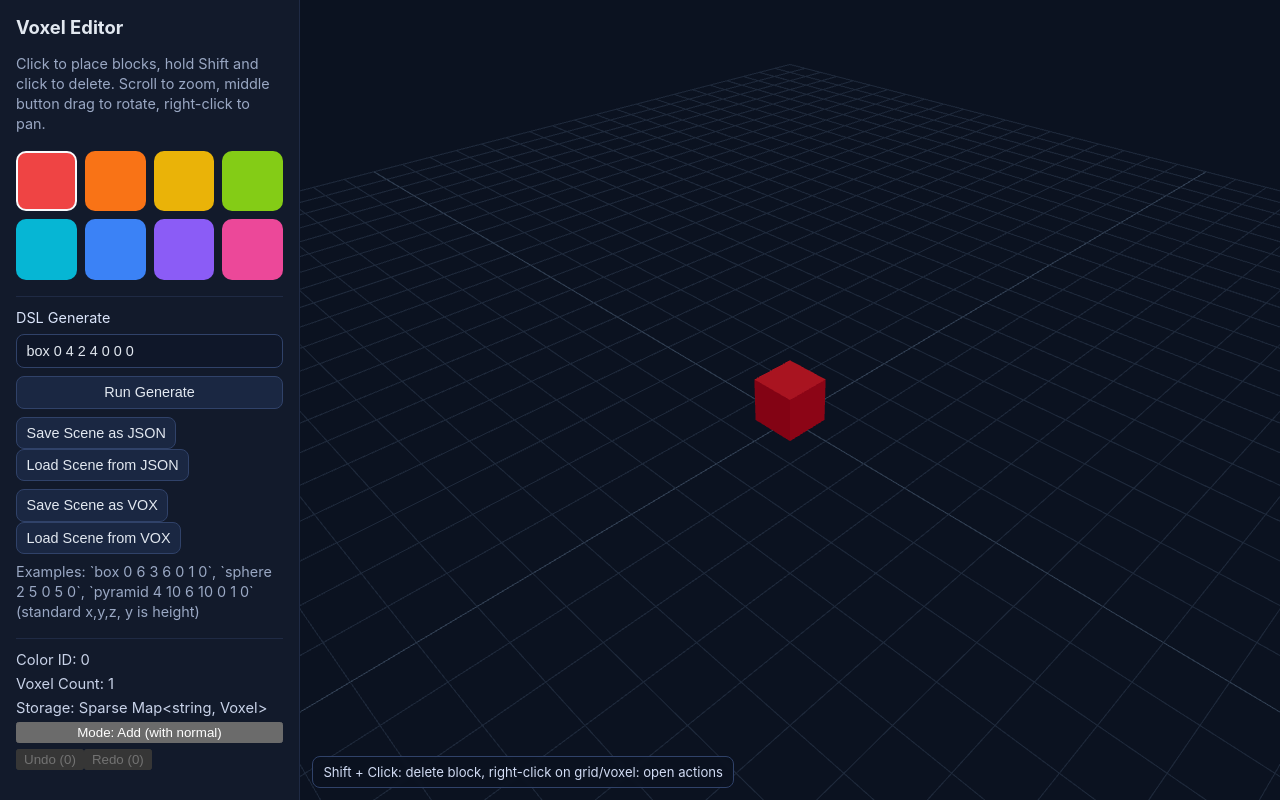
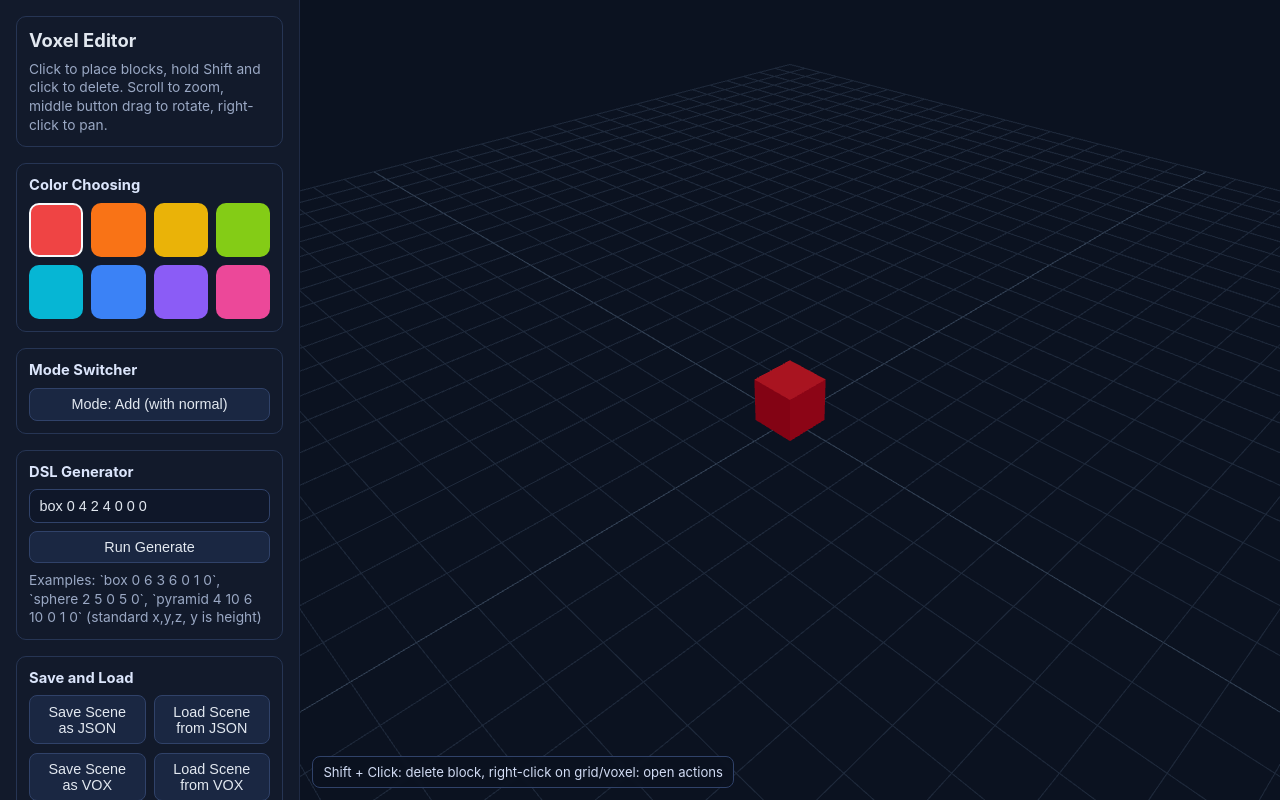
Before and after one commit to CleverAutoman/voxel-editor, a Next.js app: page / in a window 1280 px wide. Built offline with nearby package versions, Linux system fonts and the light colour scheme.

Commit message:
UI update

```diff
--- a/app/globals.css
+++ b/app/globals.css
@@ -35,6 +35,7 @@ main {
   display: flex;
   flex-direction: column;
   gap: 1rem;
+  overflow-y: auto;
 }
 
 .sidebar h1 {
@@ -42,11 +43,25 @@ main {
   font-size: 1.15rem;
 }
 
-.muted {
+.panel-section {
+  border: 1px solid #263554;
+  border-radius: 10px;
+  padding: 0.75rem;
+  display: grid;
+  gap: 0.55rem;
+}
+
+.panel-title {
+  margin: 0;
+  font-size: 0.92rem;
+  color: #dbe5fb;
+}
+
+.panel-text {
   margin: 0;
   color: #9aa8c4;
-  font-size: 0.9rem;
-  line-height: 1.4;
+  font-size: 0.86rem;
+  line-height: 1.35;
 }
 
 .palette {
@@ -68,27 +83,16 @@ main {
 }
 
 .stats {
-  border-top: 1px solid #1f2a44;
-  padding-top: 0.75rem;
-  display: grid;
-  gap: 0.35rem;
+  gap: 0.45rem;
   color: #c8d2e8;
   font-size: 0.92rem;
 }
 
 .dsl-panel {
-  border-top: 1px solid #1f2a44;
-  padding-top: 0.75rem;
-  display: grid;
   gap: 0.5rem;
 }
 
-.dsl-panel label {
-  font-size: 0.9rem;
-  color: #dbe5fb;
-}
-
-.dsl-panel input {
+.ui-input {
   width: 100%;
   border: 1px solid #304269;
   border-radius: 8px;
@@ -98,7 +102,7 @@ main {
   font-size: 0.9rem;
 }
 
-.dsl-panel button {
+.ui-button {
   border: 1px solid #304269;
   border-radius: 8px;
   background: #1a2742;
@@ -108,10 +112,15 @@ main {
   cursor: pointer;
 }
 
-.dsl-message {
-  margin: 0;
-  font-size: 0.85rem;
-  color: #bfdbfe;
+.ui-button:disabled {
+  opacity: 0.55;
+  cursor: not-allowed;
+}
+
+.history-actions {
+  display: grid;
+  grid-template-columns: 1fr 1fr;
+  gap: 0.5rem;
 }
 
 .popup-notification {
--- a/components/VoxelEditor.tsx
+++ b/components/VoxelEditor.tsx
@@ -415,9 +415,16 @@ export default function VoxelEditor() {
     <main>
       <div className="app-shell">
         <aside className="sidebar">
+          <div className="panel-section">
             <h1>Voxel Editor</h1>
-          <p className="muted">Click to place blocks, hold Shift and click to delete. Scroll to zoom, middle button drag to rotate, right-click to pan.</p>
+            <p className="panel-text">
+              Click to place blocks, hold Shift and click to delete. Scroll to zoom, middle button drag to rotate,
+              right-click to pan.
+            </p>
+          </div>
 
+          <div className="panel-section">
+            <h2 className="panel-title">Color Choosing</h2>
             <div className="palette">
               {[...PALETTE.entries()].map(([colorId, color]) => (
                 <button
@@ -429,23 +436,50 @@ export default function VoxelEditor() {
                 />
               ))}
             </div>
+          </div>
 
-          <div className="dsl-panel">
-            <label htmlFor="dsl-input">DSL Generate</label>
+          <div className="panel-section">
+            <h2 className="panel-title">Mode Switcher</h2>
+            <button className="ui-button" onClick={() => setUpdating((prev) => !prev)}>
+              Mode: {updating ? "Updating (no normal)" : "Add (with normal)"}
+            </button>
+          </div>
+
+          <div className="panel-section dsl-panel">
+            <h2 className="panel-title">DSL Generator</h2>
             <input
+              className="ui-input"
               id="dsl-input"
               value={dslInput}
               onChange={(event) => setDslInput(event.target.value)}
               placeholder="box 0 4 2 4 0 0 1"
             />
-            <button onClick={runDslGenerate}>Run Generate</button>
+            <button className="ui-button" onClick={runDslGenerate}>
+              Run Generate
+            </button>
+            <p className="panel-text">
+              Examples: `box 0 6 3 6 0 1 0`, `sphere 2 5 0 5 0`, `pyramid 4 10 6 10 0 1 0` (standard x,y,z, y is
+              height)
+            </p>
+          </div>
+
+          <div className="panel-section">
+            <h2 className="panel-title">Save and Load</h2>
             <div className="history-actions">
-              <button onClick={saveCurrentSceneAsJson}>Save Scene as JSON</button>
-              <button onClick={() => jsonFileInputRef.current?.click()}>Load Scene from JSON</button>
+              <button className="ui-button" onClick={saveCurrentSceneAsJson}>
+                Save Scene as JSON
+              </button>
+              <button className="ui-button" onClick={() => jsonFileInputRef.current?.click()}>
+                Load Scene from JSON
+              </button>
             </div>
             <div className="history-actions">
-              <button onClick={() => void saveCurrentSceneAsVox()}>Save Scene as VOX</button>
-              <button onClick={() => voxFileInputRef.current?.click()}>Load Scene from VOX</button>
+              <button className="ui-button" onClick={() => void saveCurrentSceneAsVox()}>
+                Save Scene as VOX
+              </button>
+              <button className="ui-button" onClick={() => voxFileInputRef.current?.click()}>
+                Load Scene from VOX
+              </button>
             </div>
             <input
               ref={jsonFileInputRef}
@@ -475,21 +509,17 @@ export default function VoxelEditor() {
                 event.target.value = "";
               }}
             />
-            <p className="muted">
-              Examples: `box 0 6 3 6 0 1 0`, `sphere 2 5 0 5 0`, `pyramid 4 10 6 10 0 1 0` (standard x,y,z, y is
-              height)
-            </p>
           </div>
 
-          <div className="stats">
+          <div className="panel-section stats">
+            <h2 className="panel-title">Status and History</h2>
             <span>Color ID: {selectedColorId}</span>
             <span>Voxel Count: {voxelCount}</span>
-            <span>Storage: Sparse Map&lt;string, Voxel&gt;</span>
-            <button onClick={() => setUpdating((prev) => !prev)}>
-              Mode: {updating ? "Updating (no normal)" : "Add (with normal)"}
-            </button>
+            <span>Undo Size: {historySize.undo}</span>
+            <span>Redo Size: {historySize.redo}</span>
             <div className="history-actions">
               <button
+                className="ui-button"
                 onClick={() => {
                   if (undo(applyStatus)) {
                     rebuild();
@@ -497,9 +527,10 @@ export default function VoxelEditor() {
                 }}
                 disabled={historySize.undo === 0}
               >
-                Undo ({historySize.undo})
+                Undo
               </button>
               <button
+                className="ui-button"
                 onClick={() => {
                   if (redo(applyStatus)) {
                     rebuild();
@@ -507,7 +538,7 @@ export default function VoxelEditor() {
                 }}
                 disabled={historySize.redo === 0}
               >
-                Redo ({historySize.redo})
+                Redo
               </button>
             </div>
           </div>
```
Also changed, not shown: 1 other file (tests, documents, lock files or other folders). Lines whose indentation alone changed are shown as unchanged.
